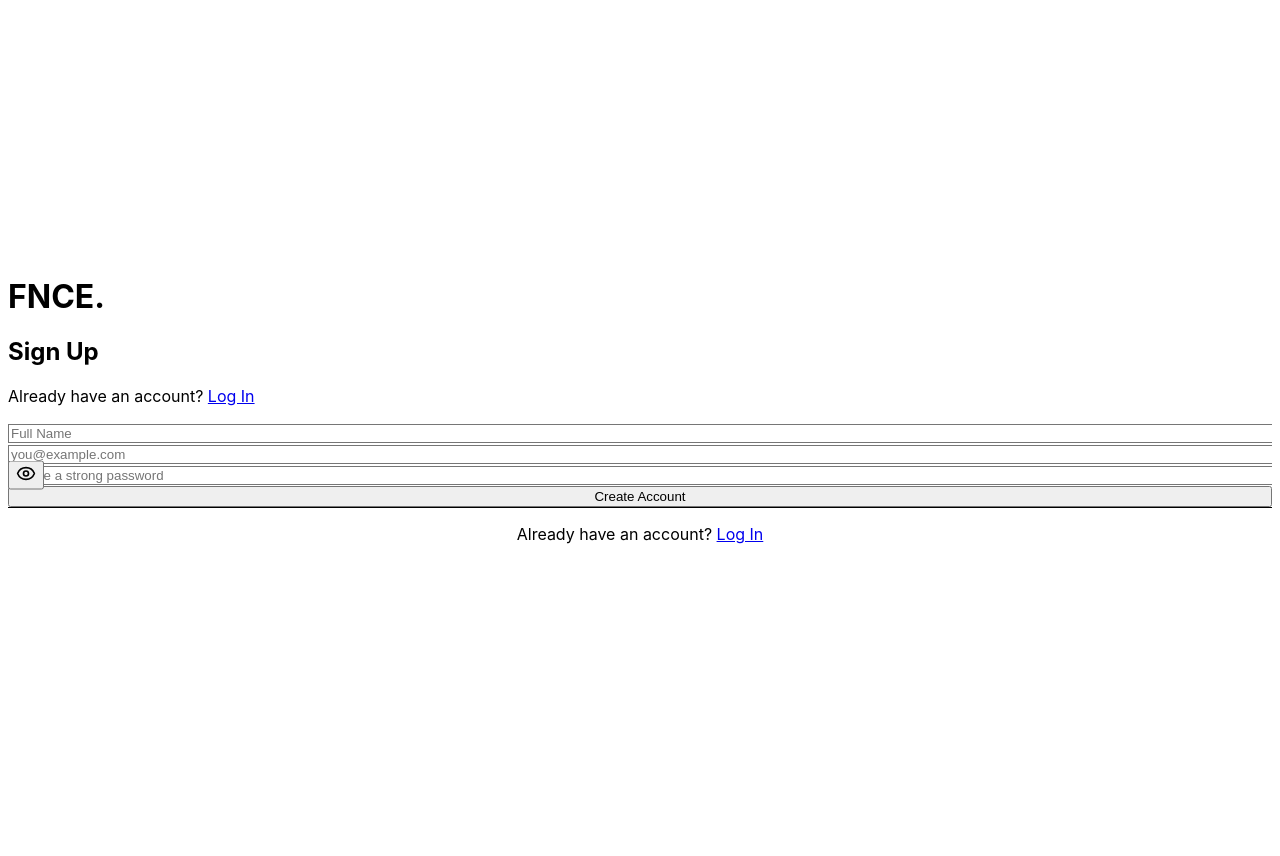
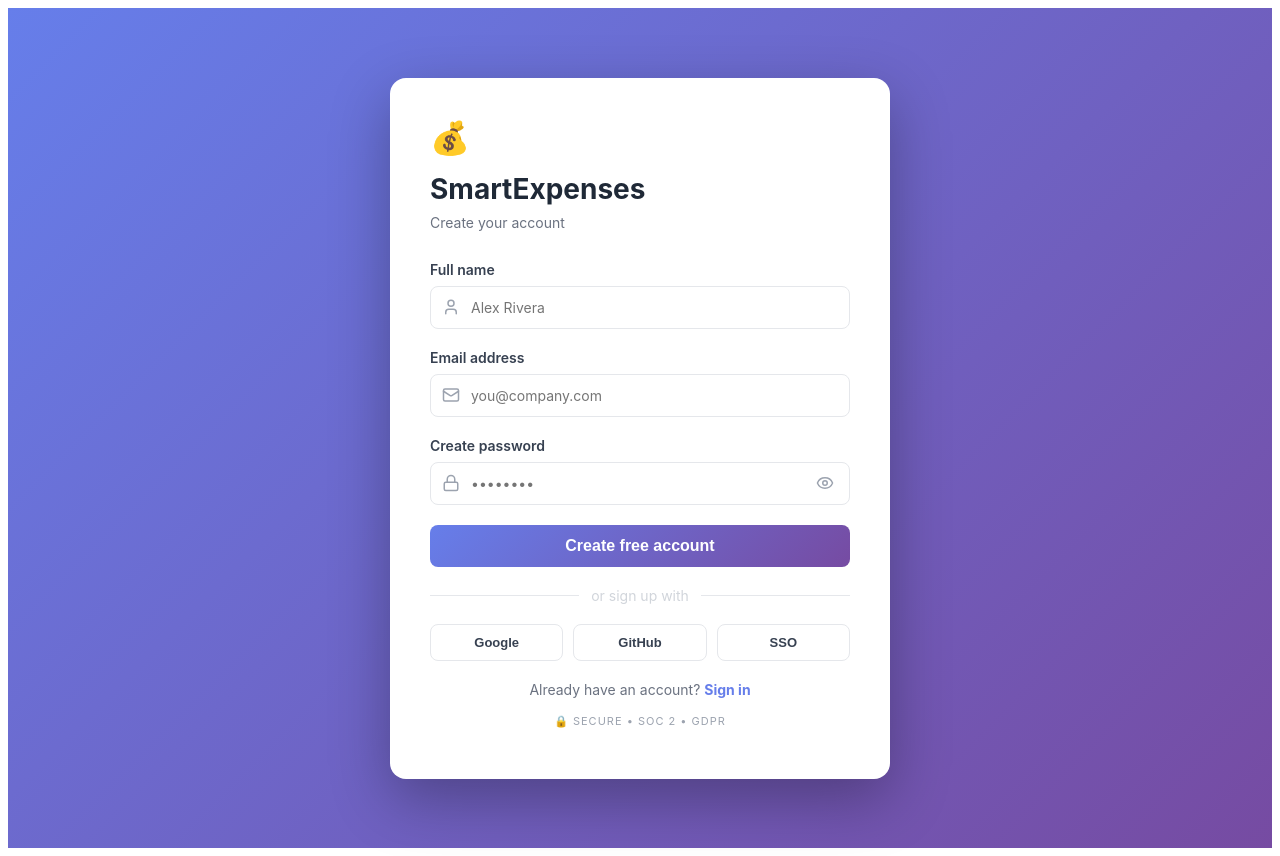
Before and after one commit to kaveeshkp/smart-expense-tracker, a React app in the folder frontend/: page /register in a window 1280 px wide. Before the commit the page ends 816 px from the top, so only its background shows below. Built offline with nearby package versions, Linux system fonts and the light colour scheme; the HTML template or start-up script is replaced by a standard one.

Commit message:
feat: Revamp Register page with improved UI, error handling, and enhanced user experience

```diff
--- a/frontend/src/pages/Register.tsx
+++ b/frontend/src/pages/Register.tsx
@@ -1,8 +1,8 @@
 import { useState } from 'react'
 import { Link } from 'react-router-dom'
 import { useAuth } from '../context/AuthContext'
-import { Eye, EyeOff } from 'lucide-react'
-import { motion } from 'framer-motion'
+import { Eye, EyeOff, Mail, Lock, User } from 'lucide-react'
+import toast from 'react-hot-toast'
 
 const Register = () => {
   const [fullName, setFullName] = useState('')
@@ -17,248 +17,318 @@ const Register = () => {
     setLoading(true)
     try {
       await register(fullName, email, password)
-    } catch {
-      // Error handled in context
+    } catch (error: unknown) {
+      const errorMessage = error instanceof Error ? error.message : 'Registration failed'
+      toast.error(errorMessage)
     } finally {
       setLoading(false)
     }
   }
 
+  const styles = {
+    container: {
+      minHeight: '100vh',
+      display: 'flex',
+      alignItems: 'center',
+      justifyContent: 'center',
+      background: 'linear-gradient(135deg, #667eea 0%, #764ba2 100%)',
+      padding: '20px',
+      fontFamily: 'Inter, -apple-system, BlinkMacSystemFont, Segoe UI, sans-serif',
+    },
+    card: {
+      width: '100%',
+      maxWidth: '420px',
+      background: 'white',
+      borderRadius: '16px',
+      boxShadow: '0 20px 60px rgba(0, 0, 0, 0.3)',
+      padding: '40px',
+    },
+    header: {
+      marginBottom: '30px',
+    },
+    logo: {
+      fontSize: '32px',
+      marginBottom: '15px',
+    },
+    title: {
+      fontSize: '28px',
+      fontWeight: '700',
+      color: '#1f2937',
+      margin: '0 0 8px 0',
+    },
+    subtitle: {
+      fontSize: '14px',
+      color: '#6b7280',
+      margin: '0',
+    },
+    formGroup: {
+      marginBottom: '20px',
+    },
+    label: {
+      display: 'block',
+      fontSize: '14px',
+      fontWeight: '600',
+      color: '#374151',
+      marginBottom: '8px',
+    },
+    inputWrapper: {
+      position: 'relative' as const,
+      display: 'flex',
+      alignItems: 'center',
+    },
+    icon: {
+      position: 'absolute' as const,
+      left: '12px',
+      color: '#9ca3af',
+    },
+    input: {
+      width: '100%',
+      padding: '12px 12px 12px 40px',
+      fontSize: '14px',
+      border: '1.5px solid #e5e7eb',
+      borderRadius: '8px',
+      outline: 'none',
+      transition: 'all 0.2s',
+      boxSizing: 'border-box' as const,
+      fontFamily: 'inherit',
+    },
+    inputFocus: {
+      borderColor: '#667eea',
+      boxShadow: '0 0 0 3px rgba(102, 126, 234, 0.1)',
+    },
+    toggleBtn: {
+      position: 'absolute' as const,
+      right: '12px',
+      background: 'none',
+      border: 'none',
+      cursor: 'pointer',
+      color: '#9ca3af',
+      padding: '4px',
+      display: 'flex',
+      alignItems: 'center',
+    },
+    submitBtn: {
+      width: '100%',
+      padding: '12px',
+      background: 'linear-gradient(135deg, #667eea 0%, #764ba2 100%)',
+      color: 'white',
+      border: 'none',
+      borderRadius: '8px',
+      fontSize: '16px',
+      fontWeight: '700',
+      cursor: 'pointer',
+      transition: 'transform 0.2s, opacity 0.2s',
+      display: 'flex',
+      alignItems: 'center',
+      justifyContent: 'center',
+      gap: '8px',
+      marginBottom: '20px',
+    },
+    submitBtnDisabled: {
+      opacity: 0.7,
+      cursor: 'not-allowed',
+    },
+    divider: {
+      margin: '20px 0',
+      display: 'flex',
+      alignItems: 'center',
+      gap: '12px',
+      color: '#d1d5db',
+      fontSize: '14px',
+    },
+    dividerLine: {
+      flex: 1,
+      height: '1px',
+      background: '#e5e7eb',
+    },
+    socialButtons: {
+      display: 'grid',
+      gridTemplateColumns: 'repeat(3, 1fr)',
+      gap: '10px',
+      marginBottom: '20px',
+    },
+    socialBtn: {
+      padding: '10px',
+      border: '1.5px solid #e5e7eb',
+      borderRadius: '8px',
+      background: 'white',
+      cursor: 'pointer',
+      fontSize: '13px',
+      fontWeight: '600',
+      color: '#374151',
+      transition: 'all 0.2s',
+    },
+    signinText: {
+      textAlign: 'center' as const,
+      fontSize: '14px',
+      color: '#6b7280',
+      marginTop: '20px',
+    },
+    signinLink: {
+      color: '#667eea',
+      textDecoration: 'none',
+      fontWeight: '700',
+      cursor: 'pointer',
+    },
+    footerText: {
+      textAlign: 'center' as const,
+      fontSize: '11px',
+      color: '#9ca3af',
+      marginTop: '16px',
+      letterSpacing: '1px',
+    },
+  }
+
+  const handleInputFocus = (e: React.FocusEvent<HTMLInputElement>) => {
+    Object.assign(e.target.style, styles.inputFocus)
+  }
+
+  const handleInputBlur = (e: React.FocusEvent<HTMLInputElement>) => {
+    e.target.style.boxShadow = 'none'
+  }
+
   return (
-    <div className="min-h-screen bg-gradient-to-br from-purple-600 via-blue-500 to-purple-600 flex items-center justify-center relative overflow-hidden">
-      {/* Background decorative elements */}
-      <div className="absolute top-0 right-0 w-96 h-96 bg-white rounded-full blur-3xl opacity-10 -mr-32 -mt-32"></div>
-      <div className="absolute bottom-0 left-0 w-96 h-96 bg-white rounded-full blur-3xl opacity-10 -ml-32 -mb-32"></div>
-
-      <div className="flex w-full max-w-7xl mx-auto relative z-10">
-        {/* LEFT SIDE - White Form Panel */}
-        <motion.div
-          initial={{ opacity: 0, x: -50 }}
-          animate={{ opacity: 1, x: 0 }}
-          transition={{ duration: 0.6 }}
-          className="hidden lg:flex lg:w-5/12 bg-white rounded-3xl shadow-2xl p-12 flex-col justify-center relative"
-        >
-          <div className="mb-12">
-            <h1 className="text-4xl font-bold text-gray-900 mb-2">FNCE.</h1>
-            <div className="w-12 h-1 bg-blue-600 rounded-full"></div>
+    <div style={styles.container}>
+      <div style={styles.card}>
+        <div style={styles.header}>
+          <div style={styles.logo}>💰</div>
+          <h1 style={styles.title}>SmartExpenses</h1>
+          <p style={styles.subtitle}>Create your account</p>
         </div>
 
-          <div className="mb-8">
-            <h2 className="text-3xl font-bold text-gray-900 mb-2">Sign Up</h2>
-            <p className="text-gray-500 text-sm">
-              Already have an account?{' '}
-              <Link to="/login" className="text-blue-600 hover:text-blue-700 font-medium">
-                Log In
-              </Link>
-            </p>
-          </div>
-
-          <form onSubmit={handleSubmit} className="space-y-6">
-            <div>
+        <form onSubmit={handleSubmit}>
+          <div style={styles.formGroup}>
+            <label style={styles.label}>Full name</label>
+            <div style={styles.inputWrapper}>
+              <User size={18} style={styles.icon} />
               <input
                 type="text"
                 value={fullName}
                 onChange={(e) => setFullName(e.target.value)}
-                className="w-full px-4 py-3 border border-gray-300 rounded-lg text-gray-900 placeholder-gray-400 focus:outline-none focus:border-blue-600 focus:ring-1 focus:ring-blue-600 transition-all"
-                placeholder="Full Name"
+                placeholder="Alex Rivera"
                 required
+                style={styles.input}
+                onFocus={handleInputFocus}
+                onBlur={handleInputBlur}
               />
             </div>
+          </div>
 
-            <div>
+          <div style={styles.formGroup}>
+            <label style={styles.label}>Email address</label>
+            <div style={styles.inputWrapper}>
+              <Mail size={18} style={styles.icon} />
               <input
                 type="email"
                 value={email}
                 onChange={(e) => setEmail(e.target.value)}
-                className="w-full px-4 py-3 border border-gray-300 rounded-lg text-gray-900 placeholder-gray-400 focus:outline-none focus:border-blue-600 focus:ring-1 focus:ring-blue-600 transition-all"
-                placeholder="you@example.com"
+                placeholder="you@company.com"
                 required
+                style={styles.input}
+                onFocus={handleInputFocus}
+                onBlur={handleInputBlur}
               />
             </div>
+          </div>
 
-            <div className="relative">
+          <div style={styles.formGroup}>
+            <label style={styles.label}>Create password</label>
+            <div style={styles.inputWrapper}>
+              <Lock size={18} style={styles.icon} />
               <input
-                type={showPassword ? "text" : "password"}
+                type={showPassword ? 'text' : 'password'}
                 value={password}
                 onChange={(e) => setPassword(e.target.value)}
-                className="w-full px-4 py-3 border border-gray-300 rounded-lg text-gray-900 placeholder-gray-400 focus:outline-none focus:border-blue-600 focus:ring-1 focus:ring-blue-600 transition-all"
-                placeholder="Create a strong password"
+                placeholder="••••••••"
                 required
                 minLength={6}
+                style={{ ...styles.input, paddingRight: '40px' }}
+                onFocus={handleInputFocus}
+                onBlur={handleInputBlur}
               />
               <button
                 type="button"
                 onClick={() => setShowPassword(!showPassword)}
-                className="absolute right-4 top-1/2 -translate-y-1/2 text-gray-400 hover:text-gray-600"
+                style={styles.toggleBtn}
+                aria-label="Toggle password visibility"
               >
-                {showPassword ? <EyeOff size={20} /> : <Eye size={20} />}
-              </button>
-            </div>
-
-            <motion.button
-              whileHover={{ scale: 1.01 }}
-              whileTap={{ scale: 0.98 }}
-              type="submit"
-              disabled={loading}
-              className="w-full py-3 bg-blue-600 hover:bg-blue-700 disabled:bg-gray-400 text-white font-semibold rounded-lg transition-all text-sm"
-            >
-              {loading ? (
-                <div className="w-4 h-4 border-2 border-white border-t-transparent rounded-full animate-spin mx-auto" />
-              ) : (
-                'Create Account'
-              )}
-            </motion.button>
-          </form>
-
-          <div className="mt-8 pt-8 border-t border-gray-200">
-            <p className="text-center text-gray-600 text-sm mb-4">or</p>
-            <div className="flex gap-3">
-              <button className="flex-1 py-2 border border-gray-300 rounded-lg text-gray-700 hover:bg-gray-50 transition-all text-sm font-medium">
-                <span className="flex items-center justify-center gap-2">
-                  <span>🔍</span>
-                  Sign Up
-                </span>
-              </button>
-              <button className="flex-1 py-2 border border-gray-300 rounded-lg text-gray-700 hover:bg-gray-50 transition-all text-sm font-medium">
-                <span>Sign Up</span>
+                {showPassword ? <EyeOff size={18} /> : <Eye size={18} />}
               </button>
             </div>
           </div>
-        </motion.div>
 
-        {/* RIGHT SIDE - Illustration Area */}
-        <motion.div
-          initial={{ opacity: 0, x: 50 }}
-          animate={{ opacity: 1, x: 0 }}
-          transition={{ duration: 0.6, delay: 0.2 }}
-          className="hidden lg:flex lg:w-7/12 bg-gradient-to-br from-blue-400 to-blue-600 rounded-3xl p-12 flex-col justify-center items-center relative overflow-hidden ml-8"
+          <button
+            type="submit"
+            disabled={loading}
+            style={{
+              ...styles.submitBtn,
+              ...(loading ? styles.submitBtnDisabled : {}),
+            }}
           >
-          {/* Decorative circles */}
-          <div className="absolute top-10 right-12 w-20 h-20 bg-white rounded-full opacity-40"></div>
-          <div className="absolute top-24 right-20 w-28 h-28 bg-white rounded-full opacity-30"></div>
-          <div className="absolute top-8 right-40 w-16 h-16 bg-white rounded-full opacity-35"></div>
+            {loading ? (
+              <>
+                <div
+                  style={{
+                    width: '18px',
+                    height: '18px',
+                    border: '2px solid rgba(102, 126, 234, 0.3)',
+                    borderTop: '2px solid #667eea',
+                    borderRadius: '50%',
+                    animation: 'spin 0.6s linear infinite',
+                  }}
+                />
+                Creating account...
+              </>
+            ) : (
+              'Create free account'
+            )}
+          </button>
+        </form>
 
-          {/* Illustration box */}
-          <div className="mb-8 relative z-10">
-            <div className="bg-gray-800 rounded-2xl p-8 shadow-2xl w-80 h-48 flex items-center justify-center">
-              <svg className="w-full h-full" viewBox="0 0 200 150" fill="none">
-                {/* Chart visualization */}
-                <path d="M 20 120 Q 40 80, 60 90 Q 80 100, 100 70 Q 120 40, 140 50 Q 160 60, 180 30" stroke="#3b82f6" strokeWidth="2" />
-                <circle cx="40" cy="80" r="3" fill="#3b82f6" />
-                <circle cx="80" cy="100" r="3" fill="#3b82f6" />
-                <circle cx="120" cy="40" r="3" fill="#3b82f6" />
-                <circle cx="160" cy="60" r="3" fill="#3b82f6" />
-              </svg>
-            </div>
+        <div style={styles.divider}>
+          <div style={styles.dividerLine} />
+          <span>or sign up with</span>
+          <div style={styles.dividerLine} />
         </div>
 
-          {/* Text content */}
-          <div className="text-center z-10 relative">
-            <h3 className="text-2xl font-bold text-white mb-4">Get All Your Finances At One Place.</h3>
-            <div className="flex justify-center gap-2">
-              <div className="w-2 h-2 bg-white rounded-full opacity-60"></div>
-              <div className="w-2 h-2 bg-white rounded-full opacity-80"></div>
-              <div className="w-2 h-2 bg-white rounded-full opacity-60"></div>
-            </div>
+        <div style={styles.socialButtons}>
+          <button type="button" style={styles.socialBtn}>Google</button>
+          <button type="button" style={styles.socialBtn}>GitHub</button>
+          <button type="button" style={styles.socialBtn}>SSO</button>
         </div>
 
-          {/* Bottom illustration - simple figure */}
-          <div className="absolute bottom-8 right-12 text-6xl">
-            👨‍💼
-          </div>
-        </motion.div>
-
-        {/* Mobile layout */}
-        <motion.div
-          initial={{ opacity: 0, y: 50 }}
-          animate={{ opacity: 1, y: 0 }}
-          transition={{ duration: 0.6 }}
-          className="lg:hidden w-full px-6 py-8"
-        >
-          <div className="bg-white rounded-3xl shadow-2xl p-8">
-            <div className="mb-12">
-              <h1 className="text-4xl font-bold text-gray-900 mb-2">FNCE.</h1>
-              <div className="w-12 h-1 bg-blue-600 rounded-full"></div>
+        <div style={styles.signinText}>
+          Already have an account?{' '}
+          <Link to="/login" style={styles.signinLink}>
+            Sign in
+          </Link>
         </div>
 
-            <div className="mb-8">
-              <h2 className="text-3xl font-bold text-gray-900 mb-2">Sign Up</h2>
-              <p className="text-gray-500 text-sm">
-                Already have an account?{' '}
-                <Link to="/login" className="text-blue-600 hover:text-blue-700 font-medium">
-                  Log In
-                </Link>
-              </p>
+        <p style={styles.footerText}>🔒 SECURE • SOC 2 • GDPR</p>
       </div>
 
-            <form onSubmit={handleSubmit} className="space-y-6">
-              <div>
-                <input
-                  type="text"
-                  value={fullName}
-                  onChange={(e) => setFullName(e.target.value)}
-                  className="w-full px-4 py-3 border border-gray-300 rounded-lg text-gray-900 placeholder-gray-400 focus:outline-none focus:border-blue-600 focus:ring-1 focus:ring-blue-600 transition-all"
-                  placeholder="Full Name"
-                  required
-                />
-              </div>
-
-              <div>
-                <input
-                  type="email"
-                  value={email}
-                  onChange={(e) => setEmail(e.target.value)}
-                  className="w-full px-4 py-3 border border-gray-300 rounded-lg text-gray-900 placeholder-gray-400 focus:outline-none focus:border-blue-600 focus:ring-1 focus:ring-blue-600 transition-all"
-                  placeholder="you@example.com"
-                  required
-                />
-              </div>
-
-              <div className="relative">
-                <input
-                  type={showPassword ? "text" : "password"}
-                  value={password}
-                  onChange={(e) => setPassword(e.target.value)}
-                  className="w-full px-4 py-3 border border-gray-300 rounded-lg text-gray-900 placeholder-gray-400 focus:outline-none focus:border-blue-600 focus:ring-1 focus:ring-blue-600 transition-all"
-                  placeholder="Create a strong password"
-                  required
-                  minLength={6}
-                />
-                <button
-                  type="button"
-                  onClick={() => setShowPassword(!showPassword)}
-                  className="absolute right-4 top-1/2 -translate-y-1/2 text-gray-400 hover:text-gray-600"
-                >
-                  {showPassword ? <EyeOff size={20} /> : <Eye size={20} />}
-                </button>
-              </div>
-
-              <motion.button
-                whileHover={{ scale: 1.01 }}
-                whileTap={{ scale: 0.98 }}
-                type="submit"
-                disabled={loading}
-                className="w-full py-3 bg-blue-600 hover:bg-blue-700 disabled:bg-gray-400 text-white font-semibold rounded-lg transition-all text-sm"
-              >
-                {loading ? (
-                  <div className="w-4 h-4 border-2 border-white border-t-transparent rounded-full animate-spin mx-auto" />
-                ) : (
-                  'Create Account'
-                )}
-              </motion.button>
-            </form>
-
-            <div className="mt-8 pt-8 border-t border-gray-200 text-center">
-              <p className="text-gray-600 text-sm">
-                Already have an account?{' '}
-                <Link to="/login" className="text-blue-600 hover:text-blue-700 font-medium">
-                  Log In
-                </Link>
-              </p>
-            </div>
-          </div>
-        </motion.div>
-      </div>
+      <style>{`
+        @keyframes spin {
+          from { transform: rotate(0deg); }
+          to { transform: rotate(360deg); }
+        }
+        input[type="checkbox"] {
+          width: 16px;
+          height: 16px;
+          cursor: pointer;
+          accent-color: #667eea;
+        }
+        a {
+          transition: color 0.2s;
+        }
+        a:hover {
+          opacity: 0.8;
+        }
+        button:hover:not(:disabled) {
+          transform: translateY(-2px);
+          box-shadow: 0 8px 24px rgba(0, 0, 0, 0.15);
+        }
+      `}</style>
     </div>
   )
 }
```
Lines whose indentation alone changed are shown as unchanged.
